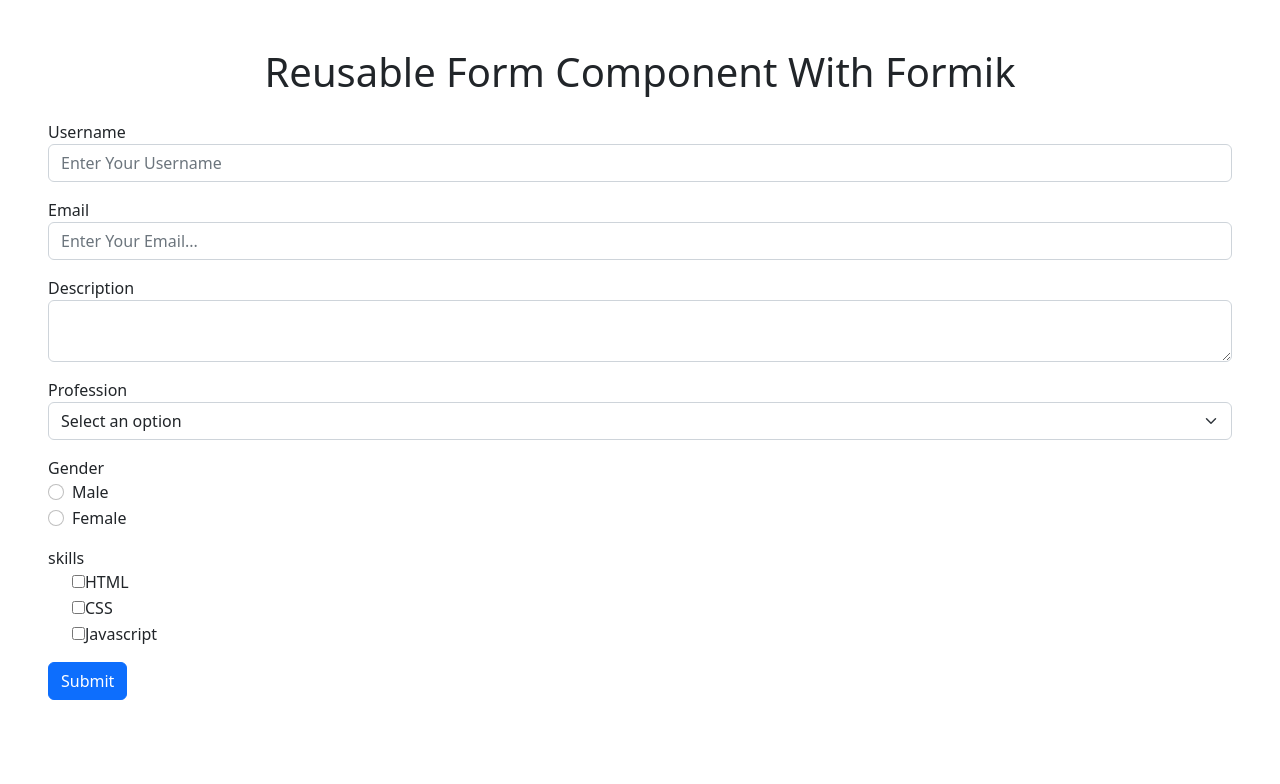
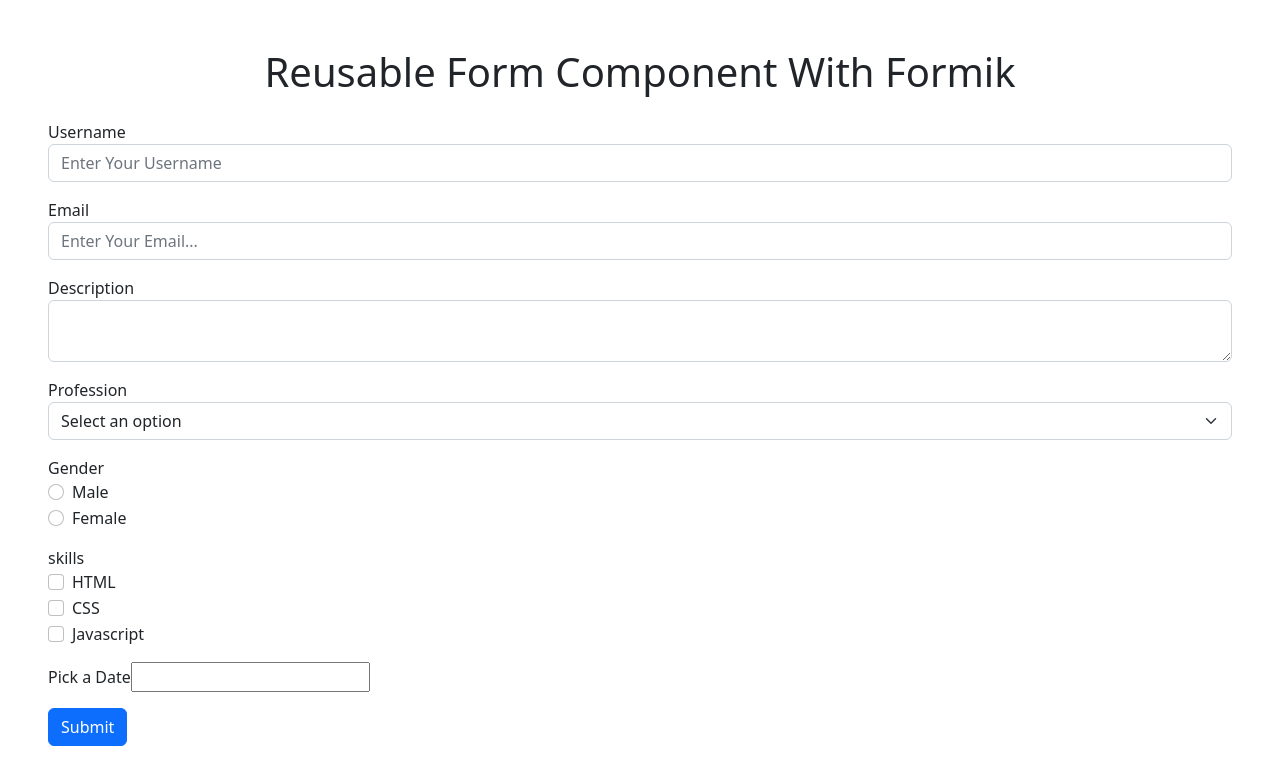
Before and after one commit to Febrianto752/practice-react-formik, a React (Create React App) app: page / in a window 1280 px wide. Shown: the top 784 px of the page. Built offline with nearby package versions, Linux system fonts and the light colour scheme.

Commit message:
create datepicker component

```diff
--- a/package.json
+++ b/package.json
@@ -9,6 +9,7 @@
     "bootstrap": "^5.2.1",
     "formik": "^2.2.9",
     "react": "^18.2.0",
+    "react-datepicker": "^4.8.0",
     "react-dom": "^18.2.0",
     "react-router-dom": "^6.4.1",
     "react-scripts": "5.0.1",
--- a/src/components/CheckboxesForm/index.jsx
+++ b/src/components/CheckboxesForm/index.jsx
@@ -14,21 +14,20 @@
     <>
       <div className="mb-3">
         <label>{labelText}</label>
-        <Field name={name} {...attributesCheckbox}>
+        <Field name={name}>
           {({ field }) => {
             return checkboxOptions.map((option) => {
-              console.log(option);
-              console.log(field);
               return (
                 <div className="form-check" key={option.id}>
                   <input
                     type="checkbox"
-                    id={option.id}
+                    id={option.value}
                     {...field}
                     value={option.id}
                     checked={field.value.includes(String(option.id))}
+                    {...attributesCheckbox}
                   />
-                  <label htmlFor={option.id} className="form-check-label">
+                  <label htmlFor={option.value} className="form-check-label">
                     {option.value}
                   </label>
                 </div>
--- /dev/null
+++ b/src/components/DatePicker/index.jsx
@@ -0,0 +1,40 @@
+import React from "react";
+import { Field, ErrorMessage } from "formik";
+import { TextError } from "../";
+import DateView from "react-datepicker";
+
+import "react-datepicker/dist/react-datepicker.css";
+
+const DatePicker = (props) => {
+  const { name, labelText, ...attributesDatePicker } = props;
+
+  return (
+    <>
+      <div className="mb-3">
+        <label htmlFor={name}>{labelText}</label>
+        <Field name={name}>
+          {({ form, field }) => {
+            const { setFieldValue } = form;
+            const { value } = field;
+            // console.log(value); //output awal = null, kemudian output : object : Tue Oct 18 2022 00:00:00 GMT+0700 (Waktu Indonesia Barat)
+            console.log(form);
+            return (
+              <DateView
+                id={name}
+                {...field}
+                {...attributesDatePicker}
+                selected={value}
+                onChange={(val) => {
+                  setFieldValue(name, val);
+                }}
+              />
+            );
+          }}
+        </Field>
+        <ErrorMessage name={name} component={TextError} />
+      </div>
+    </>
+  );
+};
+
+export default DatePicker;
--- a/src/components/FormikContainer/index.jsx
+++ b/src/components/FormikContainer/index.jsx
@@ -39,6 +39,7 @@
   profession: "",
   gender: "",
   skills: [],
+  birthDate: null,
 };
 
 const validationSchema = Yup.object({
@@ -50,6 +51,7 @@
   profession: Yup.string().required("profession field must be filled"),
   gender: Yup.string().required("gender field must be filled"),
   skills: Yup.array().required("skill field must be filled"),
+  birthDate: Yup.date().required("date field cannot be empty!").nullable(),
 });
 
 const handleSubmit = (values, onSubmitProps) => {
@@ -114,6 +116,11 @@
                   labelText="skills"
                   options={checkboxOptions}
                 />
+                <FormikControl
+                  control="date"
+                  labelText="Pick a Date"
+                  name="birthDate"
+                />
                 <button type="submit" className="btn btn-primary">
                   Submit
                 </button>
--- a/src/components/FormikControl/index.jsx
+++ b/src/components/FormikControl/index.jsx
@@ -4,6 +4,7 @@
   SelectForm,
   RadioButtons,
   CheckboxesForm,
+  DatePicker,
 } from "../";
 
 const FormikControl = (props) => {
@@ -26,7 +27,7 @@
     case "checkbox":
       return <CheckboxesForm {...attributesField} />;
     case "date":
-      return;
+      return <DatePicker {...attributesField} />;
     default:
       break;
   }
--- a/src/components/index.jsx
+++ b/src/components/index.jsx
@@ -6,6 +6,7 @@
 import SelectForm from "./SelectForm";
 import RadioButtons from "./RadioButtons";
 import CheckboxesForm from "./CheckboxesForm";
+import DatePicker from "./DatePicker";
 
 export {
   FormikContainer,
@@ -16,4 +17,5 @@
   SelectForm,
   RadioButtons,
   CheckboxesForm,
+  DatePicker,
 };
```
Also changed, not shown: 1 other file (tests, documents, lock files or other folders).
